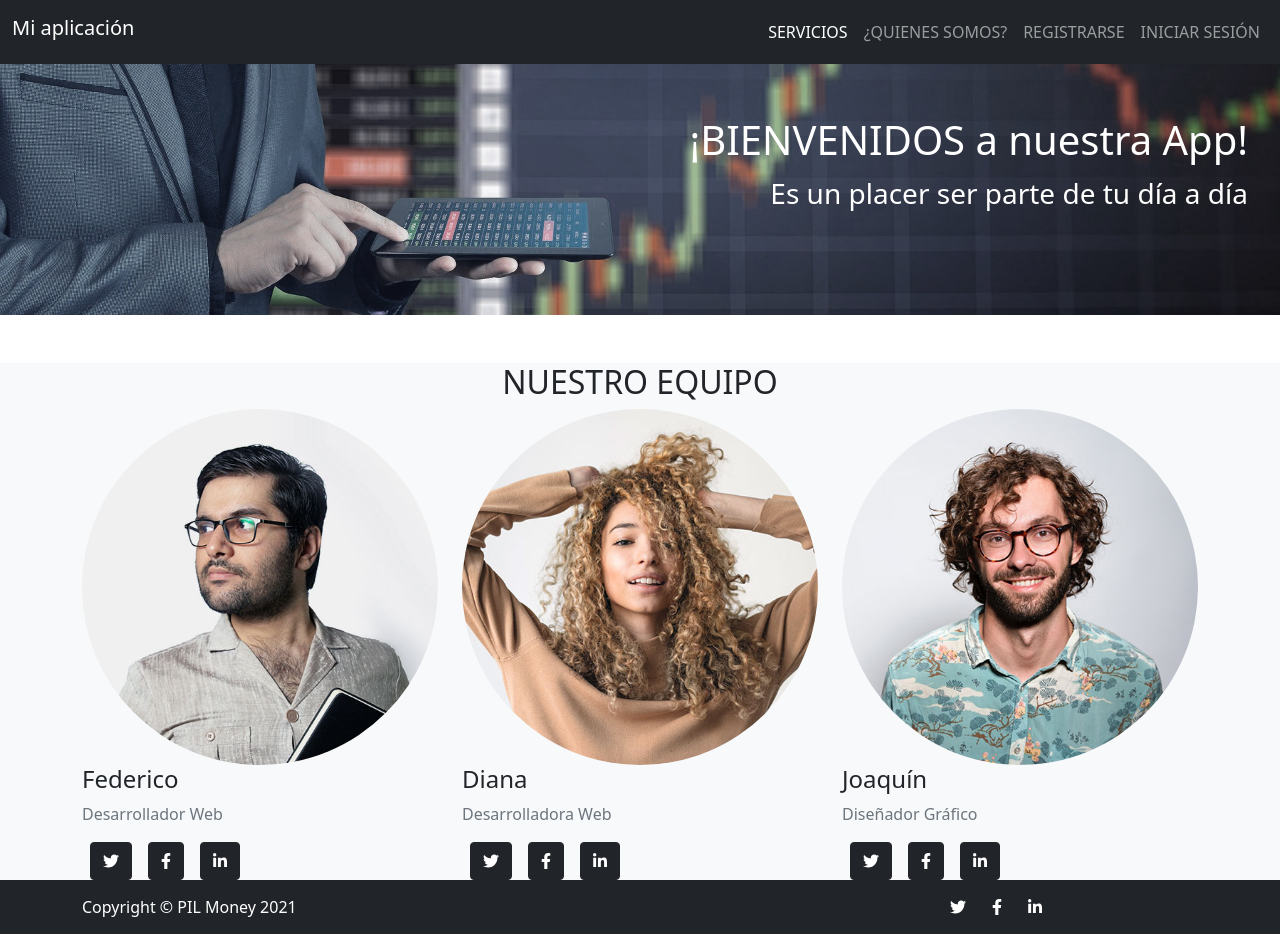
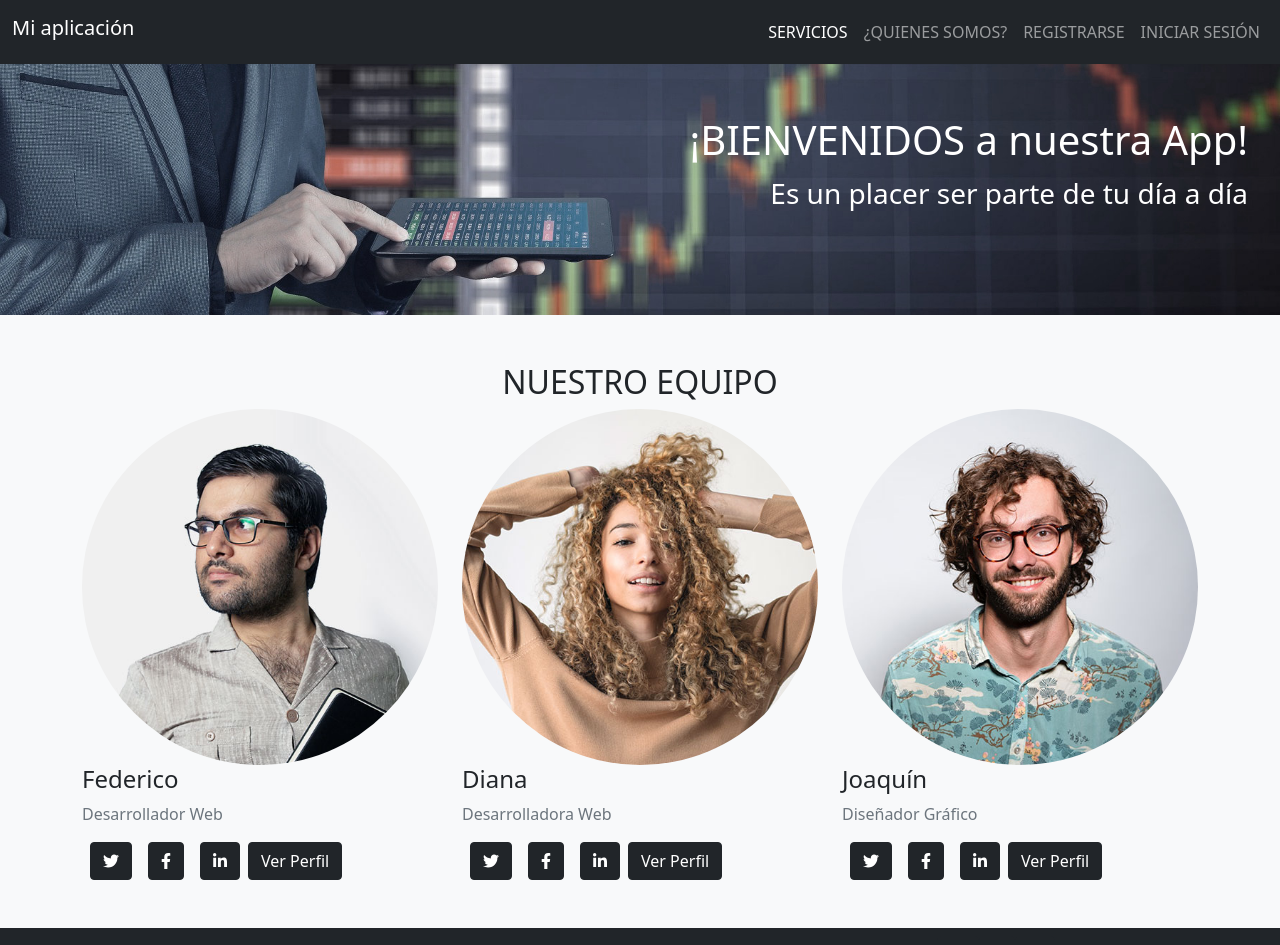
Before and after one commit to pgClipfs/proyecto-pil-money-angular, an Angular app: page /quienes-somos in a window 1280 px wide. Shown: the top 945 px of the page. Built offline with nearby package versions, Linux system fonts and the light colour scheme.

Commit message:
rutas parametrizadas

```diff
--- a/src/app/app-routing.module.ts
+++ b/src/app/app-routing.module.ts
@@ -10,7 +10,7 @@ import { ServiciosComponent } from './pages/servicios/servicios.component';
 const routes: Routes = [
   {path: 'inicio', component:ServiciosComponent},
   {path: 'quienes-somos', component: QuienesSomosComponent},
-  {path: 'quienes-somos/:integrante', component: IntegranteComponent},
+  {path: 'quienes-somos/:id', component: IntegranteComponent},
   {path: 'registro', component:RegistroComponent},
   {path: 'iniciar-sesion', component: IniciarSesionComponent},
   {path: '', redirectTo: '/inicio', pathMatch: 'full'},
--- a/src/app/pages/integrante/integrante.component.html
+++ b/src/app/pages/integrante/integrante.component.html
@@ -1,13 +1,14 @@
 
-<div [ngSwitch]="integranteId">
+<div [ngSwitch]="id">
     <div *ngSwitchCase="1" class="container">
         <div class="row">
             <div class="col">
                 <img   src="assets/img/team/1.jpg" alt="">
             </div>
             <div class="col">
-                <h1 class="mt-5 display-4 ">{{integrante}}</h1>
+                <h1 class="mt-5 display-4 ">Federico Gonzales</h1>
                 <h3>Desarrollador Web</h3>
+                <p>Lorem ipsum dolor sit amet consectetur adipisicing elit. Impedit adipisci tempore labore? Accusantium debitis ipsam, quae necessitatibus quaerat molestias non enim expedita commodi quibusdam quam rerum numquam voluptate ipsum doloribus?</p>
             </div>
         </div>
     </div>
@@ -17,8 +18,9 @@
                 <img   src="assets/img/team/2.jpg" alt="">
             </div>
             <div class="col">
-                <h1 class="mt-5 display-4 ">{{integrante}}</h1>
+                <h1 class="mt-5 display-4 ">Diana López</h1>
                 <h3>Desarrollador Web</h3>
+                <p>Lorem ipsum dolor sit amet consectetur adipisicing elit. Impedit adipisci tempore labore? Accusantium debitis ipsam, quae necessitatibus quaerat molestias non enim expedita commodi quibusdam quam rerum numquam voluptate ipsum doloribus?</p>
             </div>
         </div>
     </div>
@@ -28,8 +30,9 @@
                 <img   src="assets/img/team/3.jpg" alt="">
             </div>
             <div class="col">
-                <h1 class="mt-5 display-4 ">{{integrante}}</h1>
+                <h1 class="mt-5 display-4 ">Joaquín Aguirre</h1>
                 <h3 class="display-5">Diseñador</h3>
+                <p>Lorem ipsum dolor sit amet consectetur adipisicing elit. Impedit adipisci tempore labore? Accusantium debitis ipsam, quae necessitatibus quaerat molestias non enim expedita commodi quibusdam quam rerum numquam voluptate ipsum doloribus?</p>
             </div>
         </div>
     </div>
--- a/src/app/pages/integrante/integrante.component.ts
+++ b/src/app/pages/integrante/integrante.component.ts
@@ -8,8 +8,7 @@ import { ActivatedRoute,Params} from '@angular/router';
 })
 export class IntegranteComponent implements OnInit {
 
-  integrante:string ="";
-  integranteId:number=0;
+  id:number=0;
 
   constructor(private rutaActiva: ActivatedRoute) {
 
@@ -19,19 +18,11 @@ export class IntegranteComponent implements OnInit {
 
       this.rutaActiva.params.subscribe(
         (params: Params) => {
-          this.integrante = params.integrante;
+          this.id = params.id;
 
         }
       );
 
-      if (this.integrante =="federico")
-      {this.integranteId=1;}
-
-      if (this.integrante =="diana")
-      {this.integranteId=2;}
-
-      if (this.integrante =="joaquin")
-      {this.integranteId=3;}
 
   }
 
--- a/src/app/pages/pages.module.ts
+++ b/src/app/pages/pages.module.ts
@@ -6,6 +6,7 @@ import { RegistroComponent } from './registro/registro.component';
 import { IniciarSesionComponent } from './iniciar-sesion/iniciar-sesion.component';
 import { Pagina404Component } from './pagina404/pagina404.component';
 import { IntegranteComponent } from './integrante/integrante.component';
+import { RouterModule } from '@angular/router';
 
 
 @NgModule({
@@ -16,9 +17,11 @@ import { IntegranteComponent } from './integrante/integrante.component';
     IniciarSesionComponent,
     Pagina404Component,
     IntegranteComponent
+
   ],
   imports: [
-    CommonModule
+    CommonModule,
+    RouterModule
   ],
   exports:[
     ServiciosComponent,
--- a/src/app/pages/quienes-somos/quienes-somos.component.html
+++ b/src/app/pages/quienes-somos/quienes-somos.component.html
@@ -1,37 +1,40 @@
-<section class="mt-5 page-section bg-light" id="team">
+<section class="p-5 page-section bg-light" id="team">
     <div class="container">
         <div class="text-center">
             <h2 class="section-heading text-uppercase">Nuestro Equipo</h2>
         </div>
         <div class="row">
             <div class="col-md-4">
-                <div class="team-member">
+                <div >
                     <img class="rounded-circle img-fluid" src="assets/img/team/1.jpg" alt="..." />
                     <h4>Federico</h4>
                     <p class="text-muted">Desarrollador Web</p>
                     <a class="btn btn-dark btn-social mx-2" href="#!"><i class="fab fa-twitter"></i></a>
                     <a class="btn btn-dark btn-social mx-2" href="#!"><i class="fab fa-facebook-f"></i></a>
                     <a class="btn btn-dark btn-social mx-2" href="#!"><i class="fab fa-linkedin-in"></i></a>
+                    <a class="btn btn-dark"  routerLink="/quienes-somos/3">Ver Perfil</a>
                 </div>
             </div>
             <div class="col-md-4">
-                <div class="team-member">
+                <div >
                     <img class="rounded-circle img-fluid" src="assets/img/team/2.jpg" alt="..." />
                     <h4>Diana</h4>
                     <p class="text-muted">Desarrolladora Web</p>
                     <a class="btn btn-dark btn-social mx-2" href="#!"><i class="fab fa-twitter"></i></a>
                     <a class="btn btn-dark btn-social mx-2" href="#!"><i class="fab fa-facebook-f"></i></a>
                     <a class="btn btn-dark btn-social mx-2" href="#!"><i class="fab fa-linkedin-in"></i></a>
+                    <a class="btn btn-dark"  routerLink="/quienes-somos/3">Ver Perfil</a>
                 </div>
             </div>
-            <div class="col-md-4">
-                <div class="team-member">
+            <div class="col-md-4 ">
+                <div >
                     <img class="rounded-circle img-fluid"  src="assets/img/team/3.jpg" alt="..." />
                     <h4>Joaquín</h4>
                     <p class="text-muted">Diseñador Gráfico</p>
                     <a class="btn btn-dark btn-social mx-2" href="#!"><i class="fab fa-twitter"></i></a>
                     <a class="btn btn-dark btn-social mx-2" href="#!"><i class="fab fa-facebook-f"></i></a>
                     <a class="btn btn-dark btn-social mx-2" href="#!"><i class="fab fa-linkedin-in"></i></a>
+                    <a class="btn btn-dark"  routerLink="/quienes-somos/3" >Ver Perfil</a>
                 </div>
             </div>
         </div>
```
